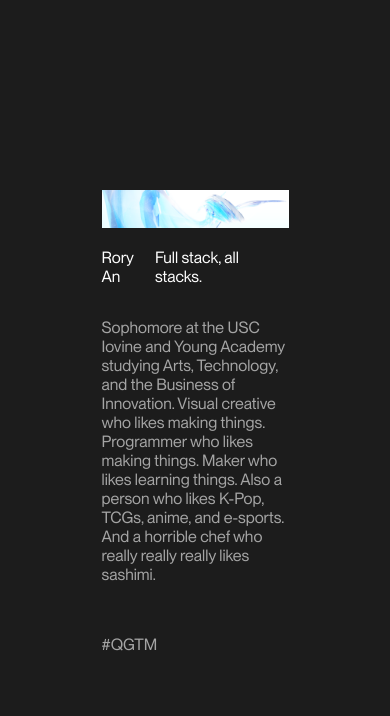
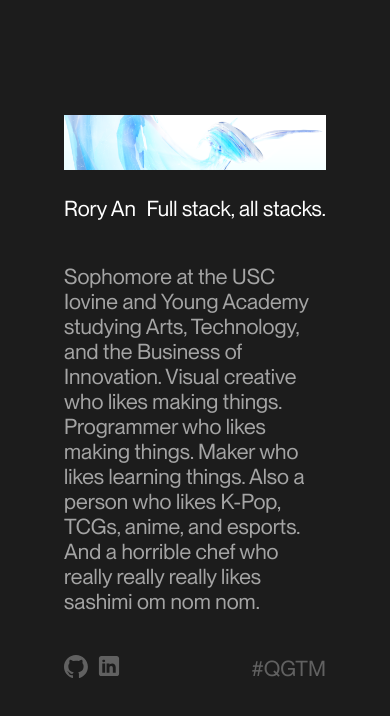
Before and after one commit to roryvision/roryvision.github.io, a plain HTML site: page index.html in a window 390 px wide. Drawn offline with Linux system fonts and the light colour scheme.

Commit message:
Update content, fix mobile layout

```diff
--- a/global.css
+++ b/global.css
@@ -8,8 +8,24 @@
 body {
   background-color: #1C1C1C;
   color: #FFFFFF;
-  font-family: 'PP Neue Montreal';
+  font-family: 'PP Neue Montreal', Helvetica, Arial, sans-serif;
   overflow: hidden;
+}
+
+ul {
+  list-style: none;
+  padding: 0;
+  margin: 0;
+}
+
+a {
+  color: #FFFFFF;
+  text-decoration: none;
+}
+
+ul > li > a > img {
+  width: 18px;
+  margin-right: 9px;
 }
 
 .w-100 {
@@ -19,6 +35,11 @@ body {
 .flex-btwn {
   display: flex;
   justify-content: space-between;
+  align-items: center;
+}
+
+.opacity-30 {
+  opacity: 30%;
 }
 
 .opacity-60 {
@@ -35,3 +56,22 @@ body {
 main {
   width: 50%;
 }
+
+@media only screen and (max-device-width: 1024px) {
+  #container {
+    height: 95vh;
+  }
+
+  body {
+    font-size: 16pt;
+  }
+
+  ul > li > a > img {
+    width: 24px;
+    margin-right: 9px;
+  }
+
+  main {
+    width: 70%;
+  }
+}
--- a/index.html
+++ b/index.html
@@ -17,9 +17,14 @@
           <p>Rory An</p>
           <p class='text-right'>Full stack, all stacks.</p>
         </div>
-        <p class='opacity-60'>Sophomore at the USC Iovine and Young Academy studying Arts, Technology, and the Business of Innovation. Visual creative who likes making things. Programmer who likes making things. Maker who likes learning things. Also a person who likes K-Pop, TCGs, anime, and e-sports. And a horrible chef who really really really likes sashimi.</p>
-        <br />
-        <p class='opacity-60'>#QGTM</p>
+        <p class='opacity-60'>Sophomore at the USC Iovine and Young Academy studying Arts, Technology, and the Business of Innovation. Visual creative who likes making things. Programmer who likes making things. Maker who likes learning things. Also a person who likes K-Pop, TCGs, anime, and esports. And a horrible chef who really really really likes sashimi om nom nom.</p>
+        <div class='opacity-30 flex-btwn'>
+          <ul class='flex-btwn'>
+            <li><a href='https://github.com/roryvision'><img src='assets/icons/github.svg' alt='GitHub'></a></li>
+            <li><a href='https://www.linkedin.com/in/rory-an/'><img src='assets/icons/linkedin.svg' alt='LinkedIn'></a></li>
+          </ul>
+          <p>#QGTM</p>
+        </div>
       </main>
     </div>
   </body>
```
Also changed, not shown: assets/icons/github.svg (added), assets/icons/linkedin.svg (added).
